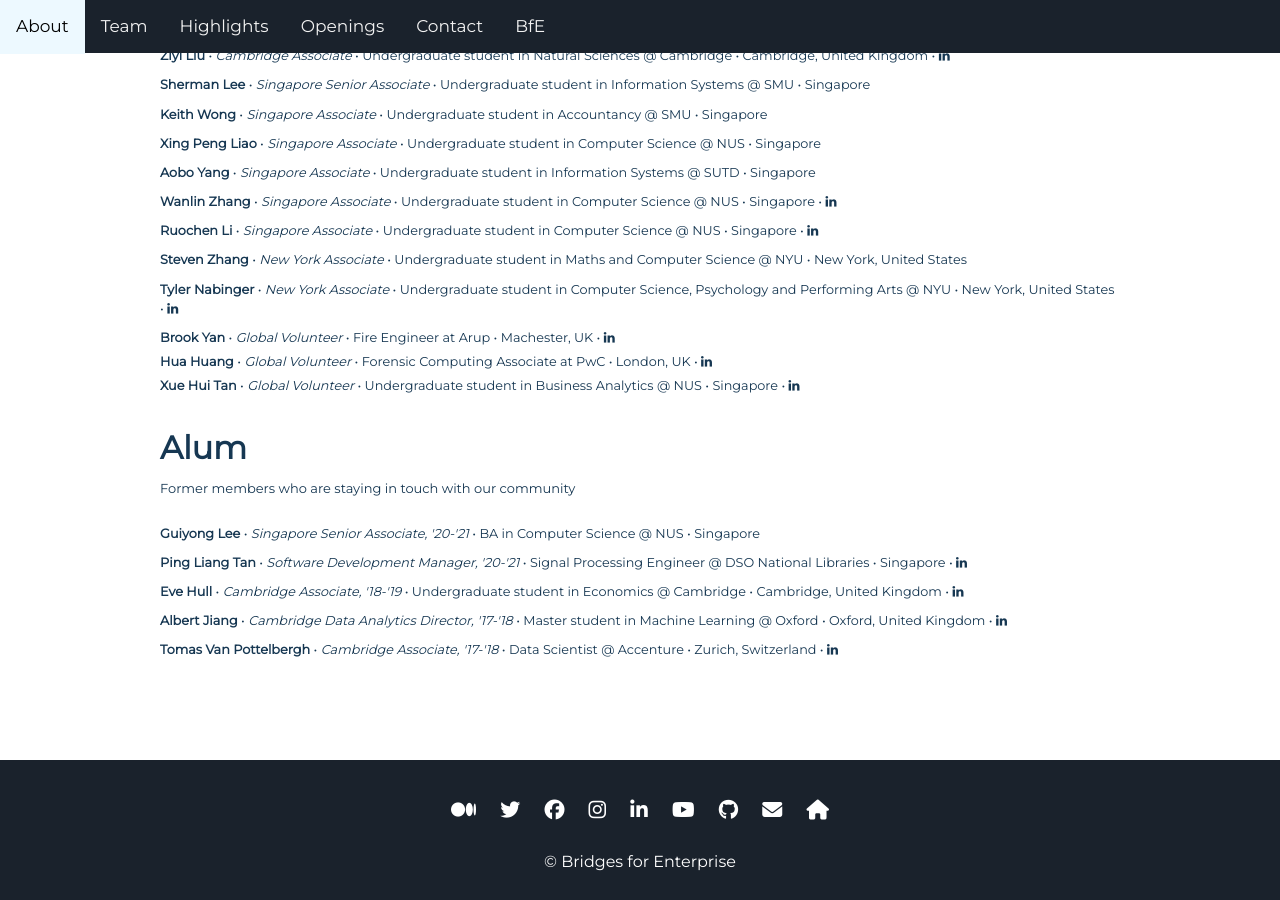
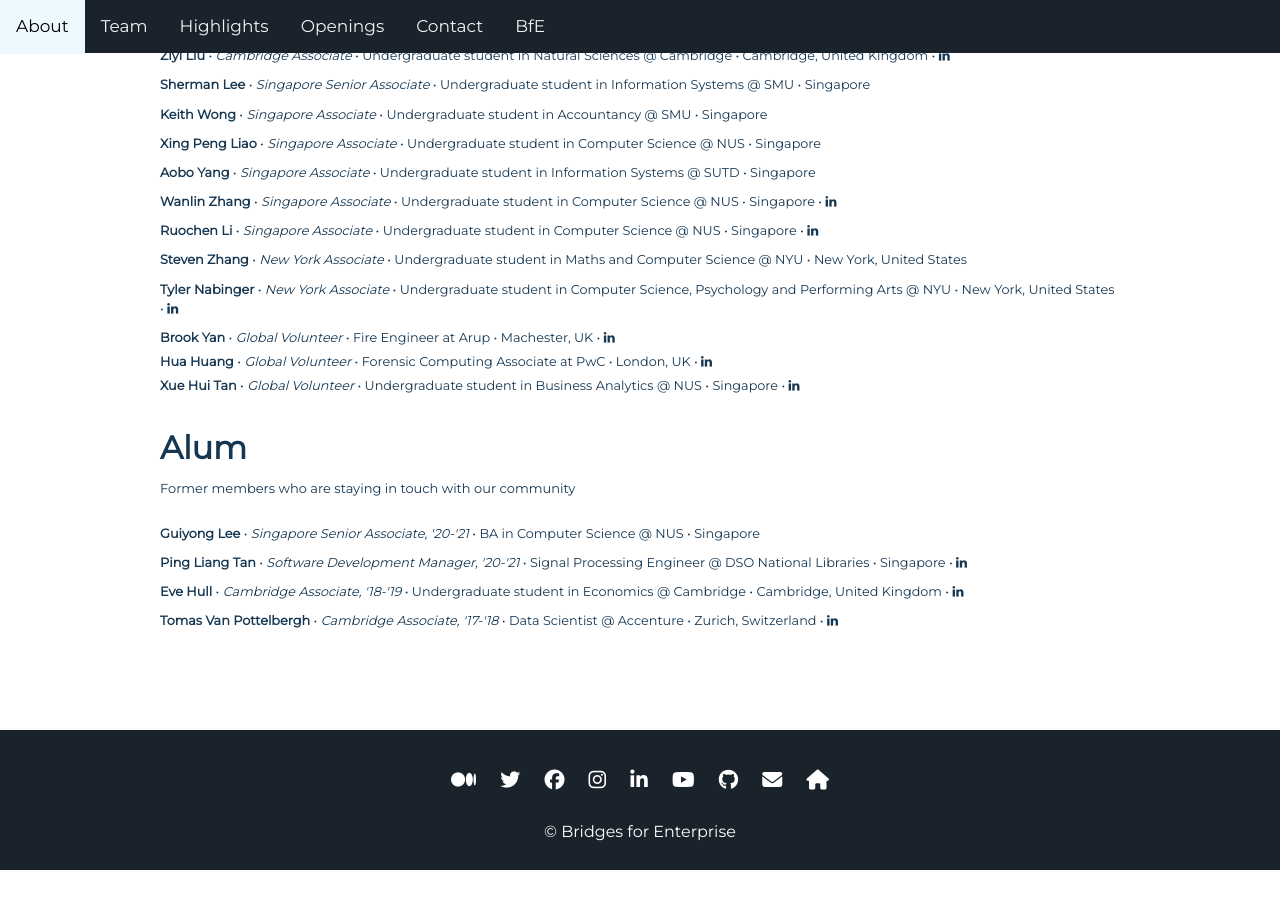
Before and after one commit to BfE-Technology/BfE-Technology.github.io, a Jekyll site: the page built from team.md, in a window 1280 px wide and 900 px high, scrolled down 5745 px. Built offline with Jekyll 4.4.1, drawn with Linux system fonts in a browser that asks for light colours; nearby versions of some CDN libraries; after the commit the page ends 6615 px from its top, so only the background shows below that.

Commit message:
Update team.md

```diff
--- a/team.md
+++ b/team.md
@@ -503,8 +503,5 @@ layout: subpage
   <strong>Eve Hull</strong> • <em>Cambridge Associate, '18-'19</em> • Undergraduate student in Economics @ Cambridge • Cambridge, United Kingdom • <a href="https://www.linkedin.com/in/eve-hull-baa48517b/" target="_blank"><i class="fa fa-linkedin-in"></i></a>
 </div>
 <div class="team-text-only">
-  <strong>Albert Jiang</strong> • <em>Cambridge Data Analytics Director, '17-'18</em> • Master student in Machine Learning @ Oxford • Oxford, United Kingdom • <a href="https://www.linkedin.com/in/albert-qiaochu-jiang-7a03b6111/" target="_blank"><i class="fa fa-linkedin-in"></i></a>
-</div>
-<div class="team-text-only">
   <strong>Tomas Van Pottelbergh</strong> • <em>Cambridge Associate, '17-'18</em> • Data Scientist @ Accenture • Zurich, Switzerland • <a href="https://www.linkedin.com/in/tomasvanpottelbergh/" target="_blank"><i class="fa fa-linkedin-in"></i></a>
 </div>
```
